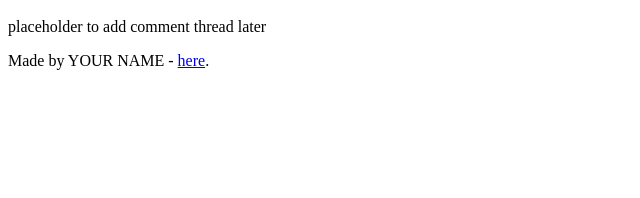
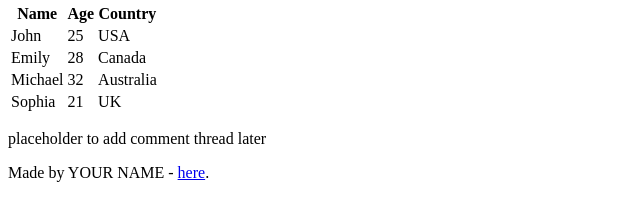
Before and after one commit to makinivonic/My_First_Portfolio, a plain HTML site: page index.html in a window 1280 px wide. Shown: the part 644-842 px from the top of the page, without its empty margins (0-640 px from the left). Before the commit the page ends 800 px from the top, so only its background shows below. Drawn offline with Linux system fonts and the light colour scheme.

Commit message:
remodified index.html

```diff
--- a/index.html
+++ b/index.html
@@ -1,10 +1,12 @@
 <!DOCTYPE html>
 <html lang="en">
+
 <head>
     <meta charset="UTF-8">
     <meta name="viewport" content="width=device-width, initial-scale=1.0">
     <title>Enhanced HTML Page</title>
 </head>
+
 <body>
     <header>
         <ul>
@@ -24,6 +26,39 @@
             <a href="https://www.example.com" target="_blank">
                 <img src="https://i.ibb.co/gTDZZT8/ALX-Logo-07.png" alt="Clickable Image">
             </a>
+
+            <!-- Table of learners -->
+            <table>
+                <thead>
+                    <tr>
+                        <th>Name</th>
+                        <th>Age</th>
+                        <th>Country</th>
+                    </tr>
+                </thead>
+                <tbody>
+                    <tr>
+                        <td>John</td>
+                        <td>25</td>
+                        <td>USA</td>
+                    </tr>
+                    <tr>
+                        <td>Emily</td>
+                        <td>28</td>
+                        <td>Canada</td>
+                    </tr>
+                    <tr>
+                        <td>Michael</td>
+                        <td>32</td>
+                        <td>Australia</td>
+                    </tr>
+                    <tr>
+                        <td>Sophia</td>
+                        <td>21</td>
+                        <td>UK</td>
+                    </tr>
+                </tbody>
+            </table>
         </article>
         <aside>
             <p>placeholder to add comment thread later</p>
@@ -33,4 +68,5 @@
         <p>Made by YOUR NAME - <a href="https://www.example.com" target="_blank">here</a>.</p>
     </footer>
 </body>
+
 </html>
```
